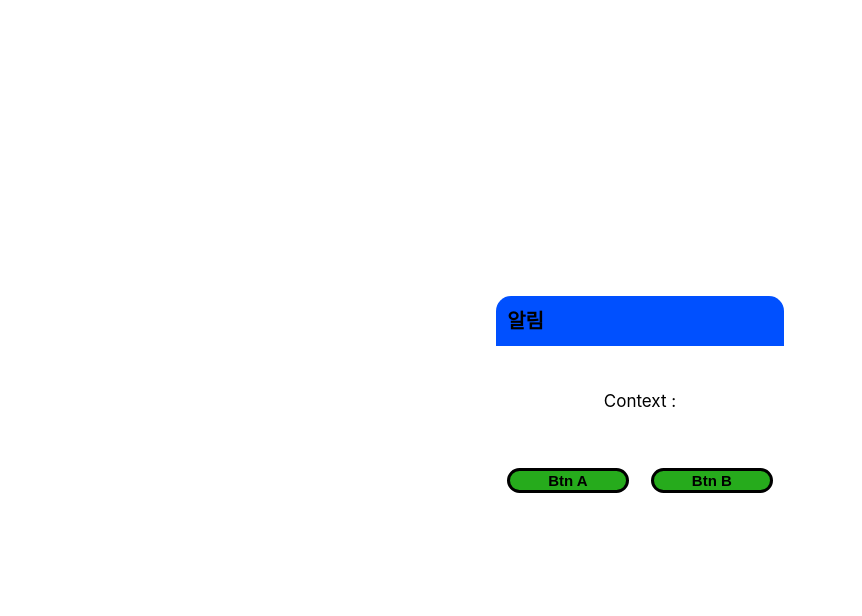
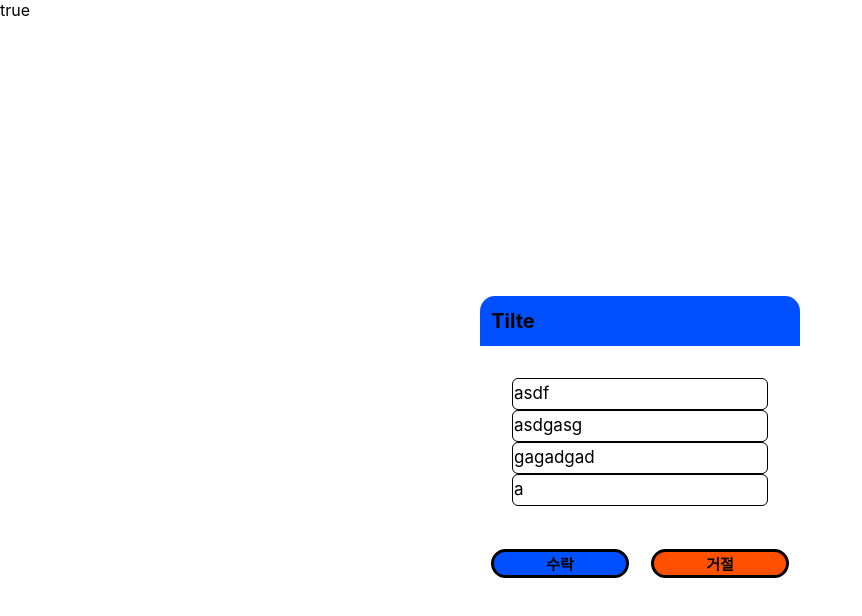
Before and after one commit to juicyaloe/imac, a Next.js app: page /signup in a window 1280 px wide. Shown: the top 616 px of the page, without its empty margins (0-862 px from the left). Built offline with nearby package versions, Linux system fonts and the light colour scheme.

Commit message:
IChoice 개발 완료.

```diff
--- a/components/ui/IChoice.module.css
+++ b/components/ui/IChoice.module.css
@@ -13,16 +13,19 @@
     text-align: left;
     align-items: center;
 }
-.textbox_container {
+.textbox {
     display: flex;
     background-color: rgb(255, 255, 255);
     line-height: 1;
+
     font: inherit;
     color: black;
     font-size: 17px;
     padding: 2rem;
-    align-items: center;
+
+    align-items: left;
     justify-content: center;
+    flex-direction: column;
 }
 .btnbox {
     display: flex;
@@ -40,18 +43,20 @@
     border: 3px solid currentColor;
     border-radius: 15px;
     min-width: 4rem;
+    background: #26ab1c;
+
     font-size: 15px;
     font-weight: bold;
-    background: #26ab1c;
-
     text-align: center;
 }
 .test_container {
     display: grid;
+
     min-width: 18rem;
     max-width: 27rem;
     min-height: 13rem;
     max-height: 19rem;
+
     grid-template-columns: 1fr;
     grid-template-rows: 1fr 7fr 2fr;
 
--- a/components/ui/IChoice.tsx
+++ b/components/ui/IChoice.tsx
@@ -1,15 +1,20 @@
 import classes from './IChoice.module.css';
-
+import {ReactNode} from 'react';
 interface Prop {
-    width: string;
-    height: string;
-    title: string;
+    width?: string;
+    height?: string;
+    title?: string;
+    children?: ReactNode;
+    onClickBtn: (any) => void;
 }
 
-const IChoice = ({width = '18rem', height = '13rem', title = '알림'}: Prop) => {
-    const onClick = () => {
-        console.log('asdf');
-    };
+const IChoice = ({
+    width = '18rem',
+    height = '13rem',
+    title = '알림',
+    children = '',
+    onClickBtn,
+}: Prop) => {
     return (
         <div>
             <div
@@ -17,12 +22,26 @@ const IChoice = ({width = '18rem', height = '13rem', title = '알림'}: Prop) =>
                 style={{width, height}}
             >
                 <div className={classes.titlebox}>{title}</div>
-                <div className={classes.textbox_container}>Context :</div>
+                <div className={classes.textbox}>{children}</div>
                 <div className={classes.btnbox}>
-                    <button className={classes.btn} onClick={onClick}>
-                        Btn A
+                    <button
+                        className={classes.btn}
+                        onClick={(e) => {
+                            onClickBtn(true);
+                        }}
+                        style={{backgroundColor: 'rgb(0,80,255)'}}
+                    >
+                        수락
                     </button>
-                    <button className={classes.btn}>Btn B</button>
+                    <button
+                        className={classes.btn}
+                        onClick={(e) => {
+                            onClickBtn(false);
+                        }}
+                        style={{backgroundColor: 'rgb(255,80,0)'}}
+                    >
+                        거절
+                    </button>
                 </div>
             </div>
         </div>
--- a/pages/signup/index.tsx
+++ b/pages/signup/index.tsx
@@ -1,8 +1,14 @@
 import IChoice from '../../components/ui/IChoice';
+import IList from '../../components/ui/IList';
+import {useState} from 'react';
 function SignUp(props) {
+    const [bol, setBol] = useState<boolean>(true);
     return (
         <>
-            <IChoice></IChoice>
+            <IChoice width='20rem' onClickBtn={setBol} title='Tilte'>
+                <IList list={['asdf', 'asdgasg', 'gagadgad', 'a']}></IList>
+            </IChoice>
+            <div>{bol ? 'true' : 'false'}</div>
         </>
     );
 }
```
